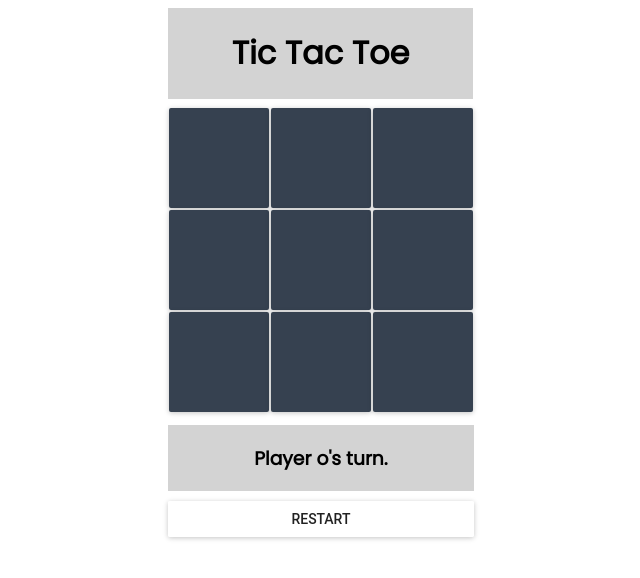
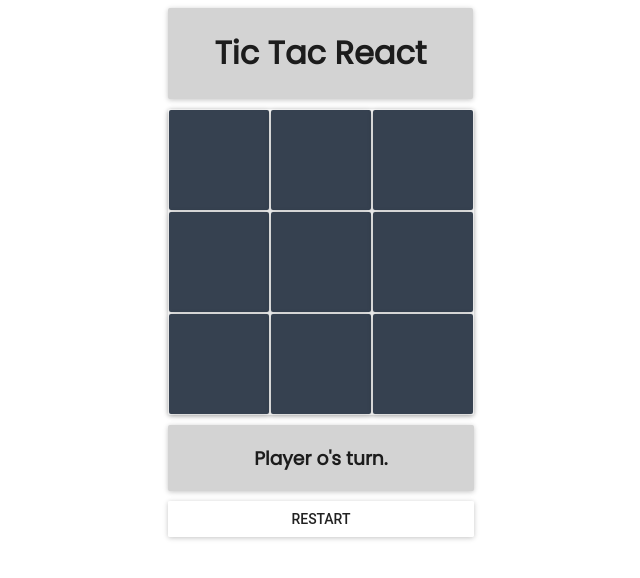
Before and after one commit to Stefanouweneel/Tic-Tac-Toe-React, a React app: page / in a window 1280 px wide. Shown: the top 578 px of the page, without its empty margins (319-959 px from the left). Built offline with nearby package versions, Linux system fonts and the light colour scheme; the HTML template or start-up script is replaced by a standard one.

Commit message:
Add Material UI Cards

```diff
--- a/index.html
+++ b/index.html
@@ -1,7 +1,7 @@
 <!doctype html>
 <html>
   <head>
-    <title>React Tic-Tac-Toe</title>
+    <title>Tic Tac React</title>
     <link href='https://fonts.googleapis.com/css?family=Poppins' rel='stylesheet' type='text/css'>
   </head>
   <body>
--- a/src/components/Game.js
+++ b/src/components/Game.js
@@ -3,12 +3,12 @@ import Tile from './Tile';
 import Header from './Header';
 import Score from './Score';
 import RaisedButton from 'material-ui/RaisedButton';
+import {Card} from 'material-ui/Card';
 
 const style = {
   width: 306,
-  height: 310,
-  paddingTop: 8,
-  paddingBottom: 8,
+  height: 306,
+  marginBottom: 10,
 }
 
 const buttonStyle = {
@@ -95,7 +95,7 @@ class Game extends React.Component {
     return (
       <div>
         <Header />
-        <div style={style}>
+        <Card style={style}>
           <div>
             { this.state.tiles.map((tile,position) => {
                 return (
@@ -104,7 +104,7 @@ class Game extends React.Component {
               })
             }
           </div>
-        </div>
+        </Card>
         <Score turn={this.state.turn} winner={this.state.winner} />
         <div>
           <RaisedButton label="Restart" fullWidth={true} style={buttonStyle} onClick={this.resetGame.bind(this)} />
--- a/src/components/Header.js
+++ b/src/components/Header.js
@@ -1,5 +1,6 @@
 import React from 'react';
 import Fonts from '../style/Fonts';
+import {Card} from 'material-ui/Card';
 
 const style = {
   width: 305,
@@ -7,14 +8,15 @@ const style = {
   justifyContent: 'center',
   fontFamily: Fonts.sansSerif,
   backgroundColor: '#D3D3D3',
+  marginBottom: 10,
 }
 
 class Header extends React.Component {
   render() {
     return (
-      <div style={style}>
-        <h1>Tic Tac Toe</h1>
-      </div>
+      <Card style={style}>
+        <h1>Tic Tac React</h1>
+      </Card>
     );
   }
 }
--- a/src/components/Score.js
+++ b/src/components/Score.js
@@ -1,5 +1,6 @@
 import React from 'react';
 import Fonts from '../style/Fonts';
+import {Card} from 'material-ui/Card';
 
 const style = {
   width: 306,
@@ -13,16 +14,16 @@ class Score extends React.Component {
   render() {
     if (this.props.winner === 'o' || this.props.winner === 'x') {
       return (
-        <div style={style}>
+        <Card style={style}>
           <h3>Player {this.props.winner} won!</h3>
-        </div>
+        </Card>
       );
     }
     else {
       return (
-        <div style={style}>
+        <Card style={style}>
           <h3>Player {this.props.turn}'s turn.</h3>
-        </div>
+        </Card>
       );
     }
     }
```
